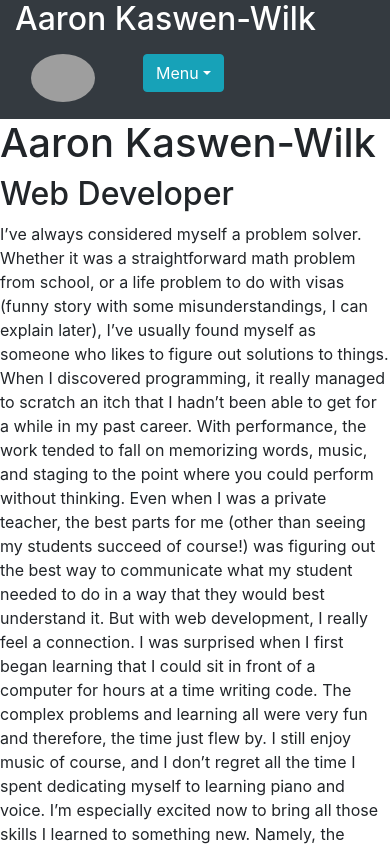
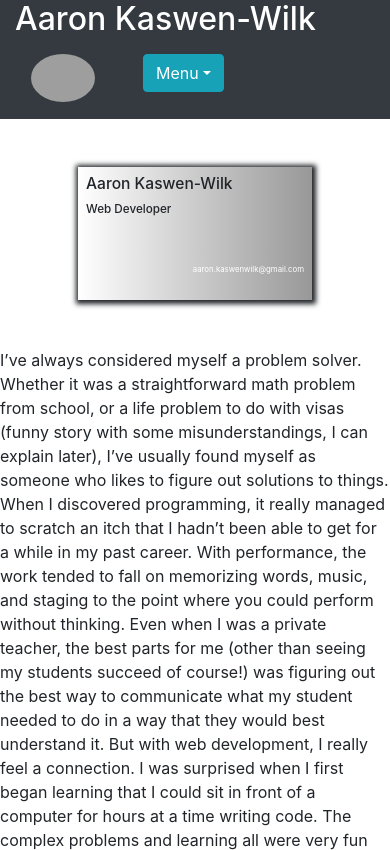
Before and after one commit to akaswen/akaswen.github.io, a plain HTML site: page index.html in a window 390 px wide. Shown: the top 850 px of the page. Drawn offline with nearby package versions, Linux system fonts and the light colour scheme; grey boxes are pictures that could not be loaded.

Commit message:
Finishing index section

```diff
--- /dev/null
+++ b/custom.scss
@@ -0,0 +1,20 @@
+#index {
+	img {
+		max-height: 300px;
+	}
+	.media {
+		background: linear-gradient(to right, white, rgba(50, 50, 50, 0.5));
+		box-shadow: 1px 1px 5px 3px;
+		@media screen and (max-width: 700px) {
+			h1 {
+				font-size: 4vw;
+			}
+			h2 {
+				font-size: 3vw;
+			}
+			p {
+				font-size: 2vw;
+			}
+		}
+	}
+}
--- a/index.html
+++ b/index.html
@@ -3,15 +3,15 @@
 	<head>
 		<title>Aaron Kaswen-Wilk</title>
 		<meta charset="UTF-8">
-    <meta name="viewport" content="width=device-width, initial-scale=1, shrink-to-fit=no">
+    <meta name="viewport" content="width=device-width">
 
     <link rel="stylesheet" href="https://maxcdn.bootstrapcdn.com/bootstrap/4.0.0/css/bootstrap.min.css" integrity="sha384-Gn5384xqQ1aoWXA+058RXPxPg6fy4IWvTNh0E263XmFcJlSAwiGgFAW/dAiS6JXm" crossorigin="anonymous">
 
-		<link rel="custom style" type="text/css" href="custom.css">
+		<link rel="stylesheet" type="text/css" href="custom.css">
 	</head>
 	<body>
 		<div class="container">
-			<div class="row bg-dark">
+			<div class="row bg-dark"> <!-- Header -->
 				<div class="col-xl-6 col-12">
 					<h2 class="text-white d-inline d-sm-none">Aaron Kaswen-Wilk</h2>
 					<div class="media p-3">
@@ -37,16 +37,22 @@
 						</div>
 					</div>
 				</div>
-
 				<div class="col"></div>
-
 			</div>
 
 
 
-			<div class="row" id="index">
-				<h1>Aaron Kaswen-Wilk</h1>
-				<h2>Web Developer</h1>
+			<div class="row m-5" id="index">
+				<div class="col">
+					<div class="media p-2 p-sm-5">
+						<img class="mr-3 d-none d-sm-inline" src="assets/index_photo.jpg" alt="Aaron Headshot Two">
+						<div class="media-body">
+							<h1>Aaron Kaswen-Wilk</h1>
+							<h2>Web Developer</h1>
+							<p class="mt-5 text-white text-right text-sm-left">aaron.kaswenwilk@gmail.com</p>
+						</div>
+					</div>
+				</div>
 			</div>
 
 
```
Also changed, not shown: custom.css, 2 other files.
